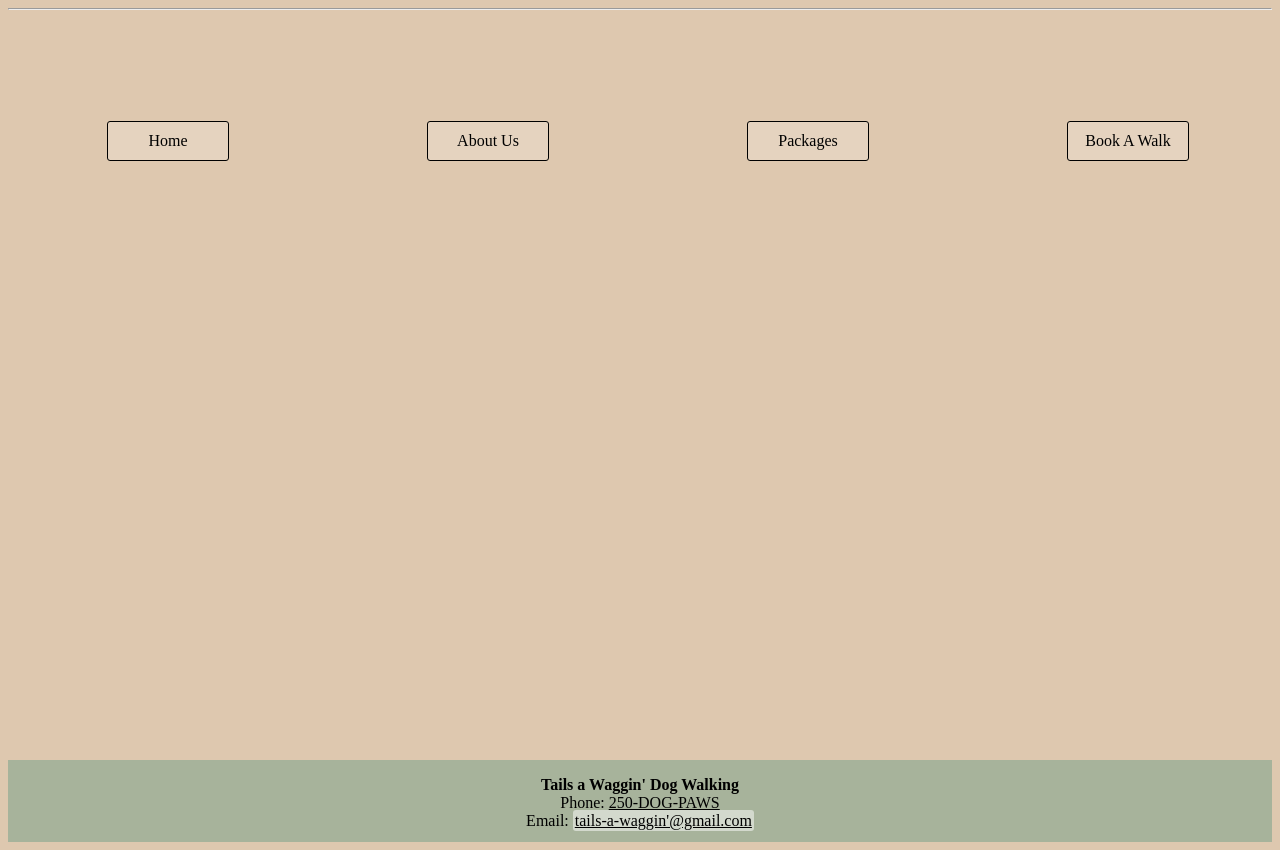
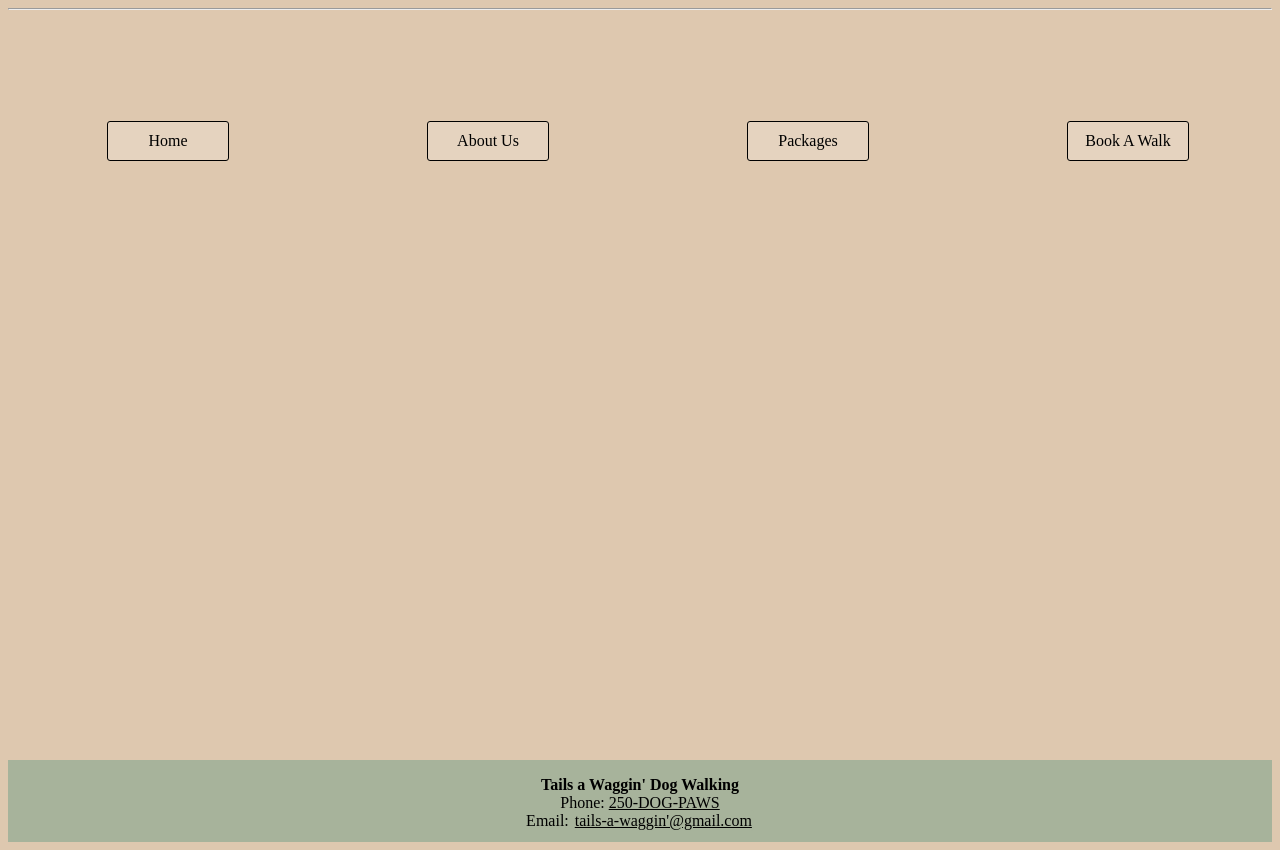
Before and after one commit to liamebirge/dogWalking, a plain HTML site: page index.html in a window 1280 px wide. Shown: the part 158-1008 px from the top of the page. Drawn offline with Linux system fonts and the light colour scheme.

Commit message:
footer link background removed

```diff
--- a/dogWalkingStyle.css
+++ b/dogWalkingStyle.css
@@ -65,10 +65,6 @@ a:hover{
 	color:black;
 	border:1px dotted black;
 }
-a.email{
-	border:none;
-	background-color: rgba(255, 255, 255, 0.5);
-}
 fieldset{
 	width:500px;
 	margin-top:10px;
```
